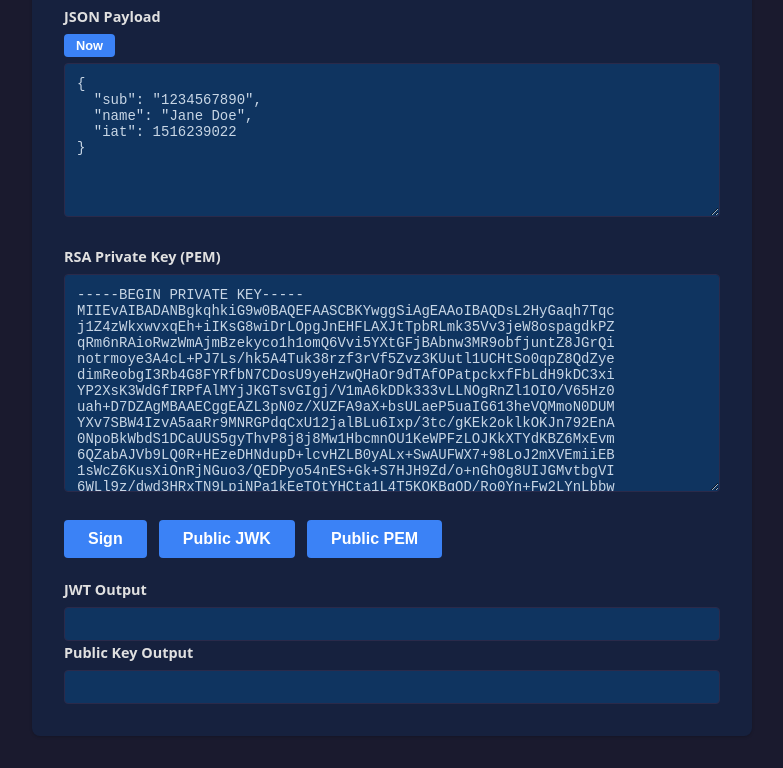
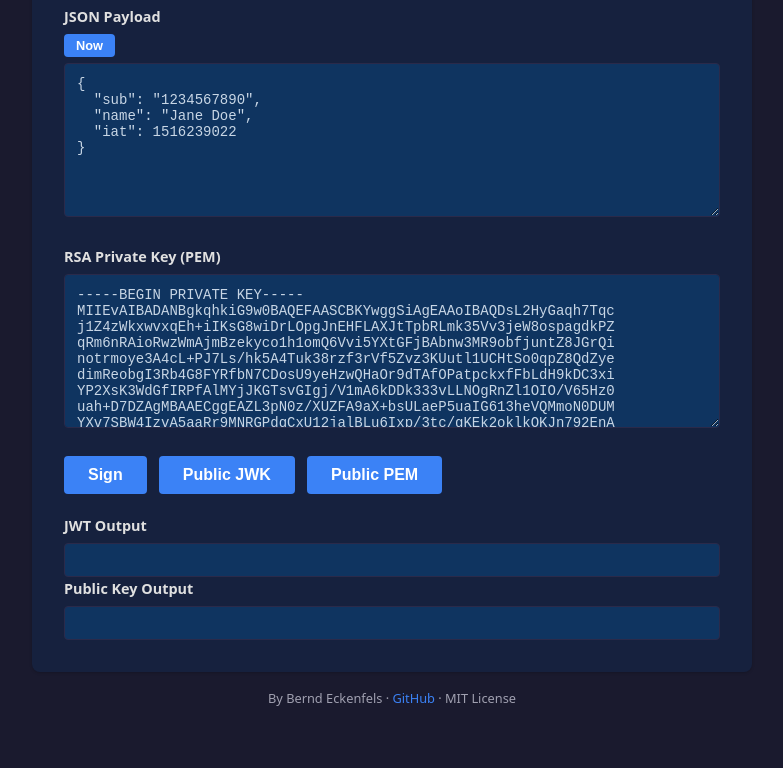
Before and after one commit to ecki/jwtsign-kirotest, a website: page index.html in a window 1280 px wide. Shown: the part 121-889 px from the top of the page, without its empty margins (248-1031 px from the left). After the commit the page ends 861 px from the top, so only its background shows below. Drawn offline with Linux system fonts and the light colour scheme.

Commit message:
Reduce PEM input height and add footer with author, repo link, and license

```diff
--- a/index.html
+++ b/index.html
@@ -20,7 +20,7 @@
 
     <div class="input-group">
       <label for="pem-input">RSA Private Key (PEM)</label>
-      <textarea id="pem-input" rows="12" placeholder="Enter PEM-encoded RSA private key..."></textarea>
+      <textarea id="pem-input" rows="8" placeholder="Enter PEM-encoded RSA private key..."></textarea>
     </div>
 
     <button id="sign-button" type="button">Sign</button>
@@ -38,6 +38,10 @@
     <a id="jwt-io-link" href="#" target="_blank" rel="noopener noreferrer" style="display:none;">Decode on jwt.io (paste public key to verify)</a>
   </main>
 
+  <footer>
+    <p>By Bernd Eckenfels · <a href="https://github.com/ecki/jwtsign-kirotest" target="_blank" rel="noopener noreferrer">GitHub</a> · MIT License</p>
+  </footer>
+
   <script defer src="app.js"></script>
 </body>
 </html>
--- a/style.css
+++ b/style.css
@@ -216,3 +216,20 @@ textarea:focus {
 .shake {
   animation: shake 0.4s ease-in-out;
 }
+
+footer {
+  max-width: 720px;
+  margin: 1rem auto 0;
+  text-align: center;
+  font-size: 0.8rem;
+  color: var(--text-secondary);
+}
+
+footer a {
+  color: var(--btn-bg);
+  text-decoration: none;
+}
+
+footer a:hover {
+  text-decoration: underline;
+}
```
